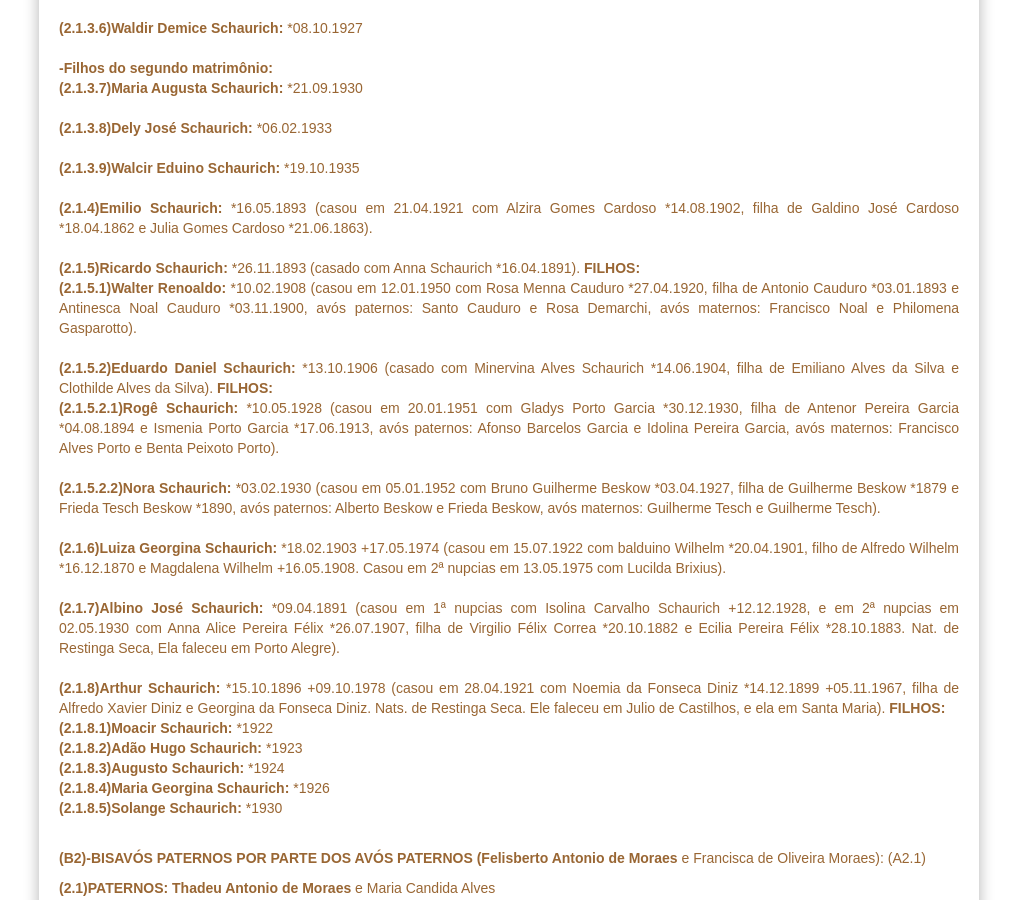
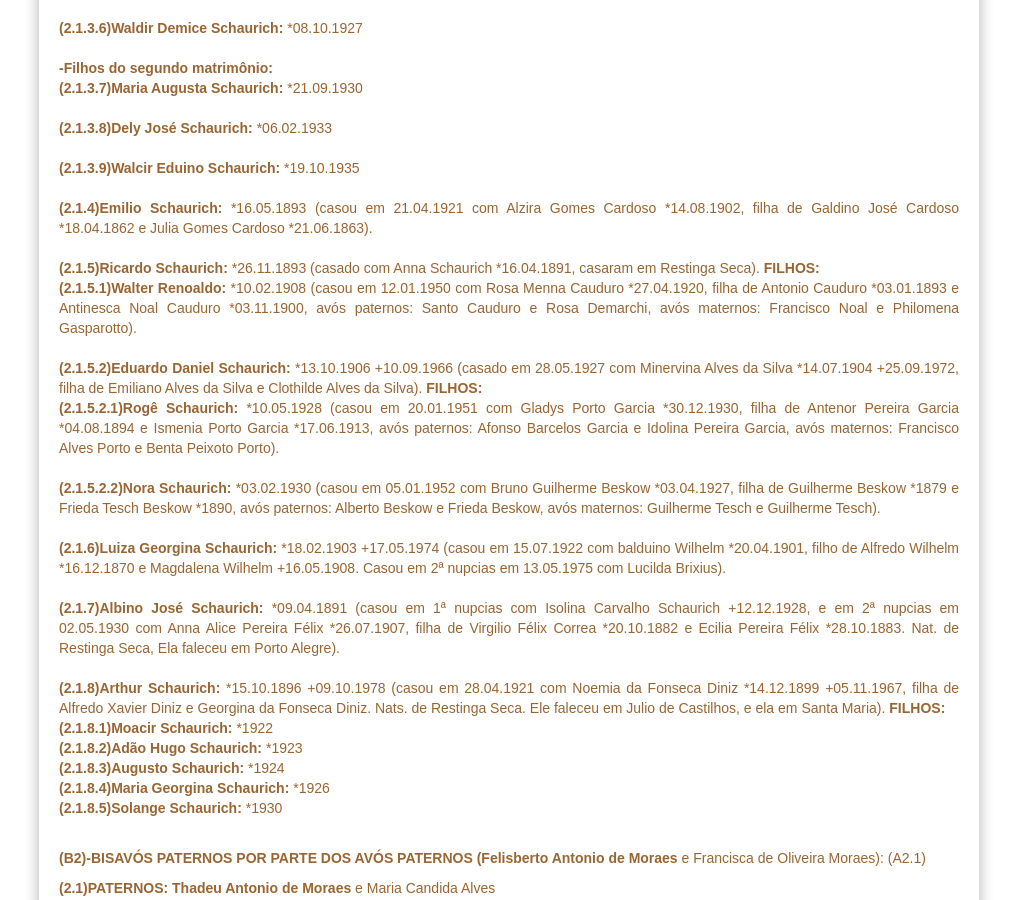
Before and after one commit to claudiovargas1955/claudiovargas1955.github.io, a Jekyll site: the page built from _pages/familia-schaurich.html, in a window 1280 px wide and 900 px high, scrolled down 1849 px. Shown: the whole window, without its empty margins (131-1148 px from the left). Built offline with Jekyll 4.4.1, drawn with Linux system fonts in a browser that asks for light colours; some web fonts are replaced.

Commit message:
Update familia-schaurich.html

```diff
--- a/_pages/familia-schaurich.html
+++ b/_pages/familia-schaurich.html
@@ -249,13 +249,13 @@ Ortiz  avós maternos: José da Silva Moura e Francisca Vargas de Moura RC-83).
      <b>(2.1.4)Emilio Schaurich: </b>*16.05.1893 (casou em 21.04.1921 com Alzira Gomes Cardoso *14.08.1902, filha de Galdino José
      Cardoso *18.04.1862 e Julia Gomes Cardoso *21.06.1863).<br><br>
 
-     <b>(2.1.5)Ricardo Schaurich: </b>*26.11.1893 (casado com Anna Schaurich *16.04.1891). <b>FILHOS: </b><br>
+     <b>(2.1.5)Ricardo Schaurich: </b>*26.11.1893 (casado com Anna Schaurich *16.04.1891, casaram em Restinga Seca). <b>FILHOS: </b><br>
             <b>(2.1.5.1)Walter Renoaldo: </b>*10.02.1908 (casou em 12.01.1950 com Rosa Menna Cauduro *27.04.1920, filha de Antonio
             Cauduro *03.01.1893 e Antinesca Noal Cauduro *03.11.1900, avós paternos: Santo Cauduro e Rosa Demarchi, avós maternos:
             Francisco Noal e Philomena Gasparotto).<br><br>
 
-            <b>(2.1.5.2)Eduardo Daniel Schaurich: </b>*13.10.1906 (casado com Minervina Alves Schaurich *14.06.1904, filha de Emiliano
-            Alves da Silva e Clothilde Alves da Silva). <b>FILHOS: </b><br>
+            <b>(2.1.5.2)Eduardo Daniel Schaurich: </b>*13.10.1906 +10.09.1966 (casado em 28.05.1927 com Minervina Alves da Silva
+            *14.07.1904 +25.09.1972, filha de Emiliano Alves da Silva e Clothilde Alves da Silva). <b>FILHOS: </b><br>
                <b>(2.1.5.2.1)Rogê Schaurich: </b>*10.05.1928 (casou em 20.01.1951 com Gladys Porto Garcia *30.12.1930, filha de Antenor
                Pereira Garcia *04.08.1894 e Ismenia Porto Garcia *17.06.1913, avós paternos: Afonso Barcelos Garcia e Idolina Pereira
                Garcia, avós maternos: Francisco Alves Porto e Benta Peixoto Porto). <br><br>
```
